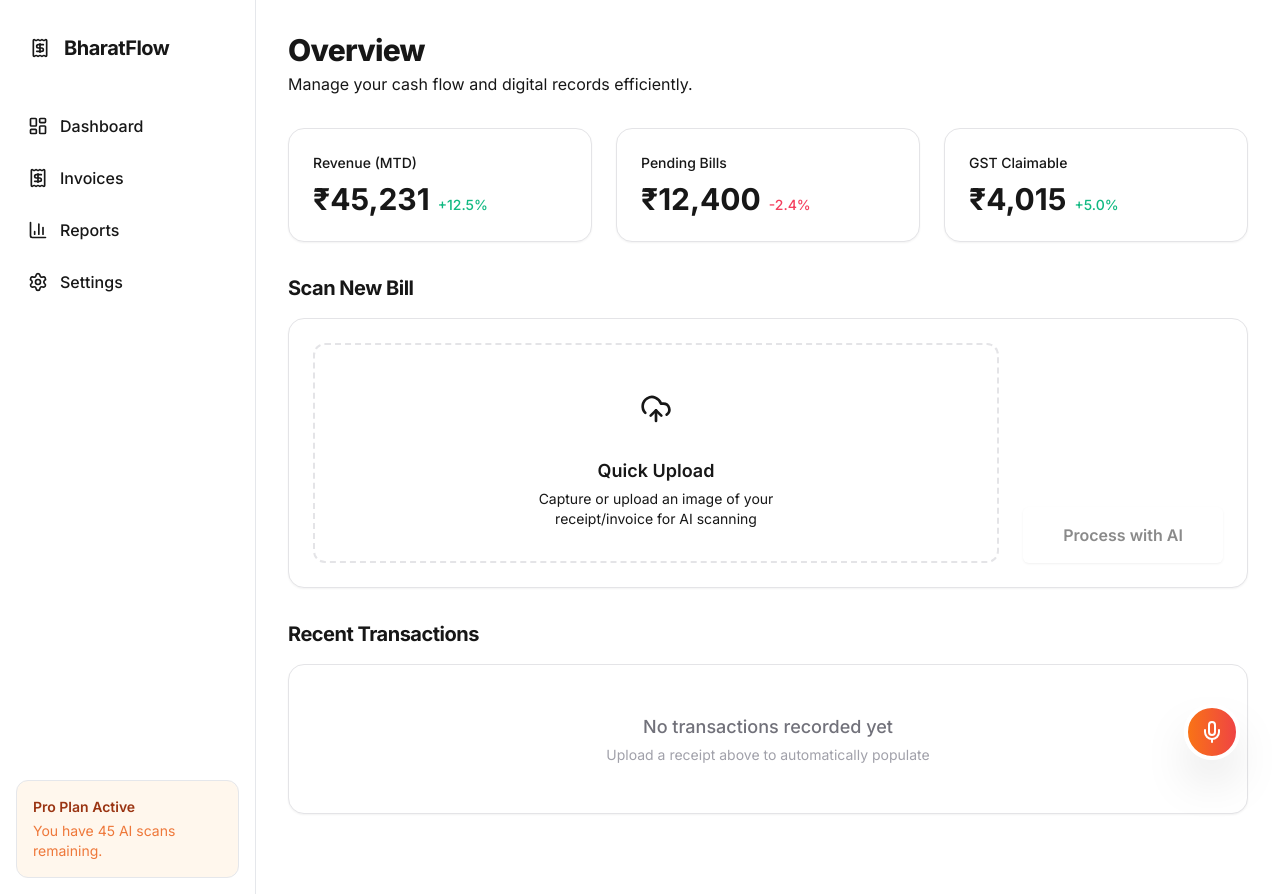
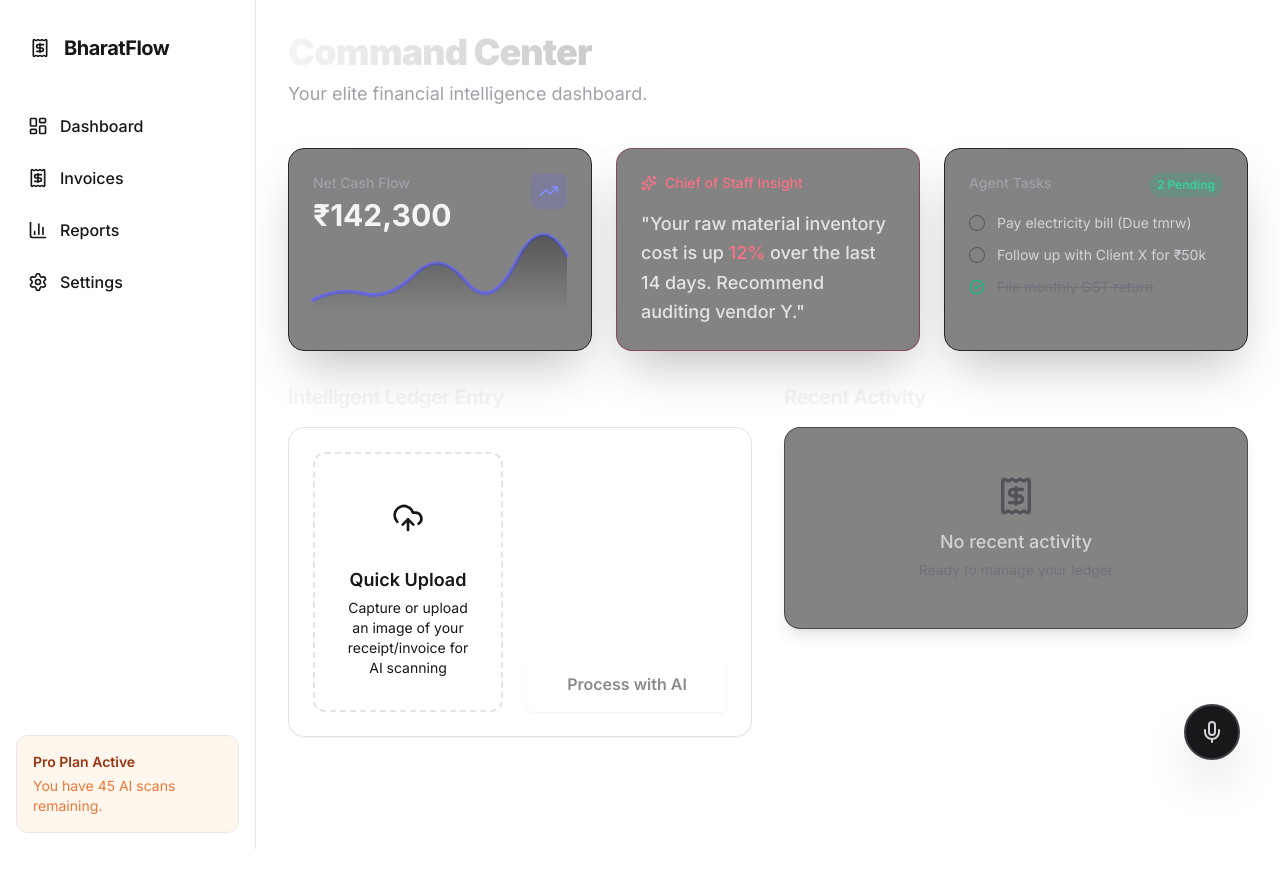
Before and after one commit to abhay-codes07/Bharat-Flow-AI, a Next.js app: page / in a window 1280 px wide. After the commit the page ends 849 px from the top, so only its background shows below. Built offline with nearby package versions, Linux system fonts and the light colour scheme.

Commit message:
ui: executive dashboard with glassmorphic cards and real-time AI insights

```diff
--- a/src/app/layout.tsx
+++ b/src/app/layout.tsx
@@ -3,7 +3,7 @@
 import "./globals.css";
 import Sidebar from "@/components/layout/Sidebar";
 import Navbar from "@/components/layout/Navbar";
-import VocalInstructionFab from "@/components/ui/VocalInstructionFab";
+import MagicMic from "@/components/ui/MagicMic";
 
 const inter = Inter({ subsets: ["latin"] });
 
@@ -34,7 +34,7 @@
           <main className="flex-1 p-4 md:p-8 overflow-y-auto w-full relative">
             {children}
             {/* Floating Action Button */}
-            <VocalInstructionFab />
+            <MagicMic />
           </main>
         </div>
       </body>
--- a/src/app/page.tsx
+++ b/src/app/page.tsx
@@ -1,9 +1,11 @@
 "use client";
 
 import { useState } from "react";
+import { motion } from "framer-motion";
 import BillScanner from "@/components/dashboard/BillScanner";
-import TransactionsTable from "@/components/dashboard/TransactionsTable";
+import RecentActivity from "@/components/dashboard/RecentActivity";
 import { Transaction } from "@/types";
+import { TrendingUp, Sparkles, CheckCircle2 } from "lucide-react";
 
 export default function Home() {
   const [transactions, setTransactions] = useState<Transaction[]>([]);
@@ -13,44 +15,112 @@
   };
 
   return (
-    <div className="max-w-6xl mx-auto space-y-8">
-      <header>
-        <h1 className="text-3xl font-extrabold tracking-tight">Overview</h1>
-        <p className="text-muted-foreground mt-1">Manage your cash flow and digital records efficiently.</p>
+    <div className="max-w-7xl mx-auto space-y-8 pb-20">
+      <header className="mb-10">
+        <h1 className="text-4xl font-black tracking-tight bg-clip-text text-transparent bg-gradient-to-r from-zinc-100 to-zinc-500">
+          Command Center
+        </h1>
+        <p className="text-zinc-400 mt-2 text-lg">Your elite financial intelligence dashboard.</p>
       </header>
 
-      {/* KPI Cards */}
-      <div className="grid grid-cols-1 md:grid-cols-3 gap-6">
-        <KPICard title="Revenue (MTD)" value="₹45,231" trend="+12.5%" />
-        <KPICard title="Pending Bills" value="₹12,400" trend="-2.4%" />
-        <KPICard title="GST Claimable" value="₹4,015" trend="+5.0%" />
+      {/* Executive Analytics Dashboard */}
+      <div className="grid grid-cols-1 md:grid-cols-3 gap-6 mb-10">
+        {/* Cash Flow Sparkline Card */}
+        <motion.div
+          whileHover={{ y: -5 }}
+          className="relative overflow-hidden bg-zinc-950/50 backdrop-blur-xl p-6 rounded-2xl border border-zinc-800 shadow-2xl group"
+        >
+          <div className="absolute inset-0 bg-gradient-to-br from-indigo-500/10 to-transparent opacity-0 group-hover:opacity-100 transition-opacity"></div>
+          <div className="flex justify-between items-start mb-4">
+            <div>
+              <h3 className="text-sm font-medium text-zinc-400">Net Cash Flow</h3>
+              <div className="text-3xl font-bold text-zinc-100 mt-1">₹142,300</div>
+            </div>
+            <div className="p-2 bg-indigo-500/20 text-indigo-400 rounded-lg">
+              <TrendingUp size={20} />
+            </div>
+          </div>
+          {/* Simple SVG Sparkline */}
+          <div className="w-full h-16 mt-4 opacity-80">
+            <svg viewBox="0 0 200 50" className="w-full h-full overflow-visible">
+              <path
+                d="M0,40 Q20,30 40,35 T80,20 T120,25 T160,10 T200,5"
+                fill="none"
+                stroke="currentColor"
+                strokeWidth="3"
+                className="text-indigo-500"
+                strokeLinecap="round"
+              />
+              <path
+                d="M0,40 Q20,30 40,35 T80,20 T120,25 T160,10 T200,5 L200,50 L0,50 Z"
+                fill="url(#sparkline-gradient)"
+                className="text-indigo-500/20"
+              />
+              <defs>
+                <linearGradient id="sparkline-gradient" x1="0" x2="0" y1="0" y2="1">
+                  <stop offset="0%" stopColor="currentColor" stopOpacity="0.5" />
+                  <stop offset="100%" stopColor="currentColor" stopOpacity="0" />
+                </linearGradient>
+              </defs>
+            </svg>
+          </div>
+        </motion.div>
+
+        {/* AI Insights Card */}
+        <motion.div
+          whileHover={{ y: -5 }}
+          className="relative overflow-hidden bg-zinc-950/50 backdrop-blur-xl p-6 rounded-2xl border border-rose-900/50 shadow-2xl group"
+        >
+          <div className="absolute inset-0 bg-gradient-to-br from-rose-500/10 to-transparent opacity-0 group-hover:opacity-100 transition-opacity"></div>
+          <div className="flex justify-between items-start mb-4">
+            <h3 className="text-sm font-medium text-rose-400 flex items-center gap-2">
+              <Sparkles size={16} /> Chief of Staff Insight
+            </h3>
+          </div>
+          <p className="text-zinc-200 text-lg leading-relaxed font-medium">
+            "Your raw material inventory cost is up <span className="text-rose-400">12%</span> over the last 14 days. Recommend auditing vendor Y."
+          </p>
+        </motion.div>
+
+        {/* Agent Tasks Card */}
+        <motion.div
+          whileHover={{ y: -5 }}
+          className="relative overflow-hidden bg-zinc-950/50 backdrop-blur-xl p-6 rounded-2xl border border-zinc-800 shadow-2xl group"
+        >
+          <div className="absolute inset-0 bg-gradient-to-br from-emerald-500/10 to-transparent opacity-0 group-hover:opacity-100 transition-opacity"></div>
+          <div className="flex justify-between items-start mb-4">
+            <h3 className="text-sm font-medium text-zinc-400">Agent Tasks</h3>
+            <div className="bg-emerald-500/20 text-emerald-400 text-xs px-2 py-1 rounded-full font-semibold">2 Pending</div>
+          </div>
+          <ul className="space-y-3 mt-2">
+            <li className="flex gap-3 items-center text-sm text-zinc-300">
+              <div className="h-4 w-4 rounded-full border border-zinc-600"></div>
+              Pay electricity bill (Due tmrw)
+            </li>
+            <li className="flex gap-3 items-center text-sm text-zinc-300">
+              <div className="h-4 w-4 rounded-full border border-zinc-600"></div>
+              Follow up with Client X for ₹50k
+            </li>
+            <li className="flex gap-3 items-center text-sm text-zinc-500 line-through">
+              <CheckCircle2 size={16} className="text-emerald-500" />
+              File monthly GST return
+            </li>
+          </ul>
+        </motion.div>
       </div>
 
+      <div className="grid grid-cols-1 lg:grid-cols-2 gap-8">
         <section className="space-y-4">
-        <h2 className="text-xl font-bold tracking-tight">Scan New Bill</h2>
+          <h2 className="text-xl font-bold tracking-tight text-zinc-100">Intelligent Ledger Entry</h2>
           <BillScanner onScanComplete={handleScanComplete} />
         </section>
 
-      <section className="space-y-4 mt-12 pb-12">
+        <section className="space-y-4">
           <div className="flex items-center justify-between">
-          <h2 className="text-xl font-bold tracking-tight">Recent Transactions</h2>
+            <h2 className="text-xl font-bold tracking-tight text-zinc-100">Recent Activity</h2>
           </div>
-        <TransactionsTable data={transactions} />
+          <RecentActivity data={transactions} />
         </section>
-    </div>
-  );
-}
-
-function KPICard({ title, value, trend }: { title: string; value: string; trend: string }) {
-  const isPositive = trend.startsWith("+");
-  return (
-    <div className="bg-white dark:bg-zinc-950 p-6 rounded-2xl shadow-sm border border-zinc-200 dark:border-zinc-800">
-      <h3 className="text-sm font-medium text-muted-foreground">{title}</h3>
-      <div className="mt-2 flex items-baseline gap-2">
-        <span className="text-3xl font-bold">{value}</span>
-        <span className={`text-sm font-medium ${isPositive ? "text-emerald-500" : "text-rose-500"}`}>
-          {trend}
-        </span>
       </div>
     </div>
   );
```
Lines whose indentation alone changed are shown as unchanged.
